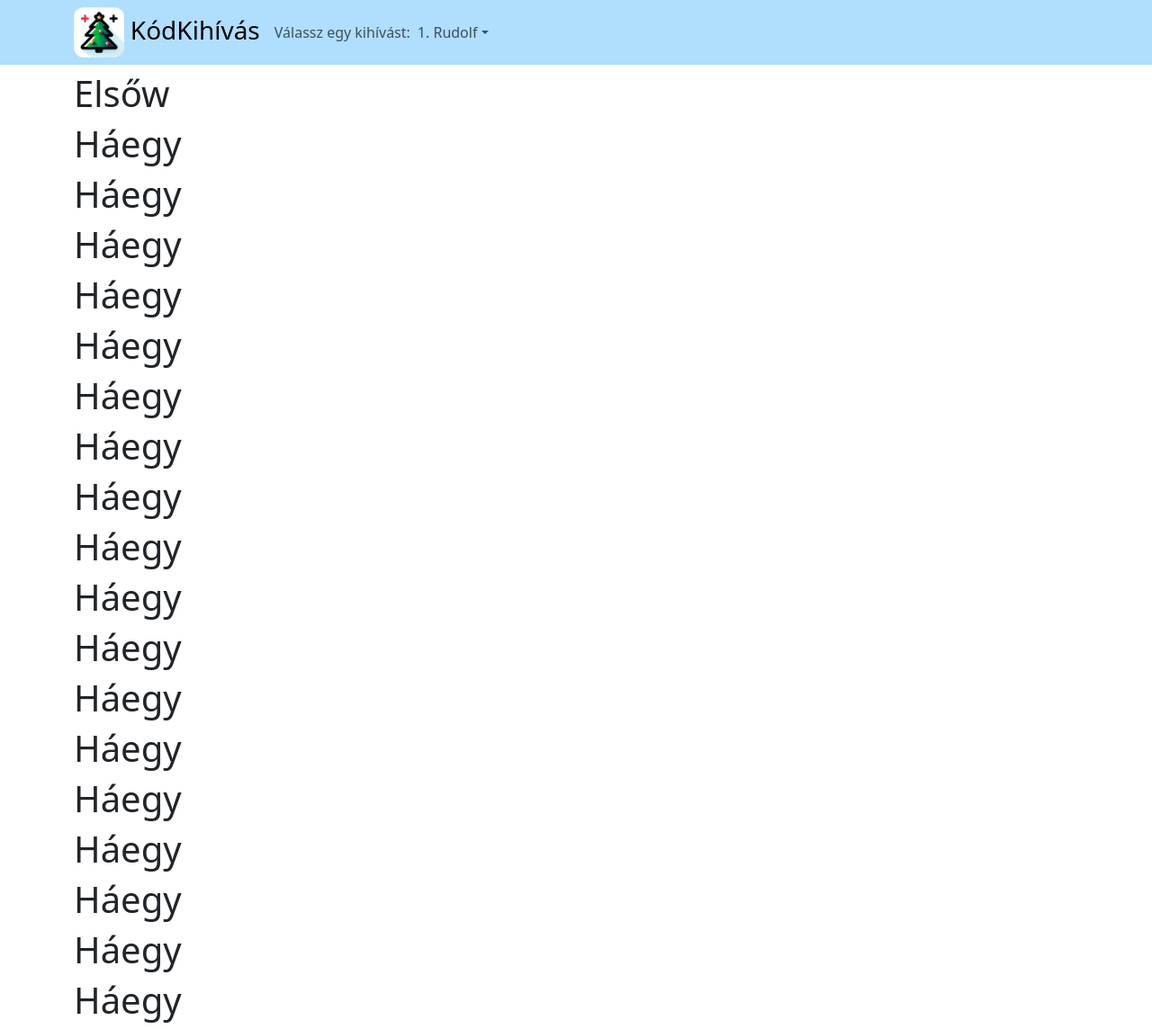
After one commit to trivia211/codechallenge, a PHP site: page / in a window 1280 px wide. The commit adds this page. Shown: the whole page at 90% size. Run offline with PHP 8.4, Linux system fonts and the light colour scheme; some libraries are stand-ins or nearby versions.

Commit message:
Adding index page...

```diff
--- /dev/null
+++ b/page/public_html/css/index.css
@@ -0,0 +1,11 @@
+.navbar {
+    background-color: #b0deff;
+}
+
+.navbar-nav {
+    --bs-scroll-height: 55vh;
+}
+
+#icon {
+    height: 2em;
+}
--- /dev/null
+++ b/page/public_html/index.php
@@ -0,0 +1,66 @@
+<?php
+if ( !defined('ROOT') )
+   define('ROOT', __DIR__ . "");
+require_once ROOT . "/private/config.php";
+require_once ROOT . "/private/snippets.php";
+?>
+<!doctype html>
+<html lang="hu">
+<head>
+    <link href="/css/index.css" rel="stylesheet">
+    <?php echo Snippets::head(); ?>
+</head>
+<body>
+    <nav class="navbar navbar-expand-sm sticky-top mb-2"><div class="container justify-content-start">
+        <a class="navbar-brand pt-0 pb-0 fs-3" href="/">
+            <img src="/img/icon.png" id="icon" alt="KódKihívás">
+            KódKihívás
+        </a>
+        <span class="navbar-text">Válassz egy kihívást:</span>
+        <ul class="navbar-nav navbar-nav-scroll">
+            <li class="nav-item dropdown">
+                <a class="nav-link dropdown-toggle" role="button" data-bs-toggle="dropdown" aria-expanded="false">
+                1. Rudolf</a>
+                <ul class="dropdown-menu">
+                    <li><a class="dropdown-item" href="/rudolf.php">1. Rudolf</a></li>
+                    <li><a class="dropdown-item" href="/akarmi.php">2. Akármi</a></li>
+                    <li><a class="dropdown-item" href="/akarmi2.php">3. Akármi</a></li>
+                    <li><a class="dropdown-item" href="/akarmi2.php">3. Akármi</a></li>
+                    <li><a class="dropdown-item" href="/akarmi2.php">3. Akármi</a></li>
+                    <li><a class="dropdown-item" href="/akarmi2.php">3. Akármi</a></li>
+                    <li><a class="dropdown-item" href="/akarmi2.php">3. Akármi</a></li>
+                    <li><a class="dropdown-item" href="/akarmi2.php">3. Akármi</a></li>
+                    <li><a class="dropdown-item" href="/akarmi2.php">3. Akármi</a></li>
+                    <li><a class="dropdown-item" href="/akarmi2.php">3. Akármi</a></li>
+                    <li><a class="dropdown-item" href="/akarmi2.php">3. Akármi</a></li>
+                    <li><a class="dropdown-item" href="/akarmi2.php">3. Akármi</a></li>
+                </ul>
+            </li>
+        </ul>
+    </div></nav>
+    <div class="container">
+        <div class="row">
+            <h1>Elsőw</h1>
+            <h1>Háegy</h1>
+            <h1>Háegy</h1>
+            <h1>Háegy</h1>
+            <h1>Háegy</h1>
+            <h1>Háegy</h1>
+            <h1>Háegy</h1>
+            <h1>Háegy</h1>
+            <h1>Háegy</h1>
+            <h1>Háegy</h1>
+            <h1>Háegy</h1>
+            <h1>Háegy</h1>
+            <h1>Háegy</h1>
+            <h1>Háegy</h1>
+            <h1>Háegy</h1>
+            <h1>Háegy</h1>
+            <h1>Háegy</h1>
+            <h1>Háegy</h1>
+            <h1>Háegy</h1>
+        </div>
+    </div>
+    <?php echo Snippets::foot(); ?>
+</body>
+</html>
--- a/page/public_html/private/snippets.php
+++ b/page/public_html/private/snippets.php
@@ -6,12 +6,13 @@ abstract class Snippets {
             '<meta name="viewport" content="width=device-width, initial-scale=1">' .
             '<title>KódKihívás</title>' .
             '<link rel="icon" href="favicon.ico">' .
-            '<link href="/dist/public/node_modules/bootstrap/dist/css/bootstrap.min.css" rel="stylesheet">';
+            '<link href="/dist/public/node_modules/bootstrap/dist/css/bootstrap.min.css" ' .
+                'rel="stylesheet">';
     }
 
     static function foot() {
         return '<script src="/dist/public/node_modules/jquery/dist/jquery.min.js"></script>' .
-            '<script src="/dist/public/node_modules/bootstrap/dist/js/bootstrap.min.js"></script>';
+            '<script src="/dist/public/node_modules/bootstrap/dist/js/bootstrap.bundle.min.js"></script>';
     }
 }
 
```
